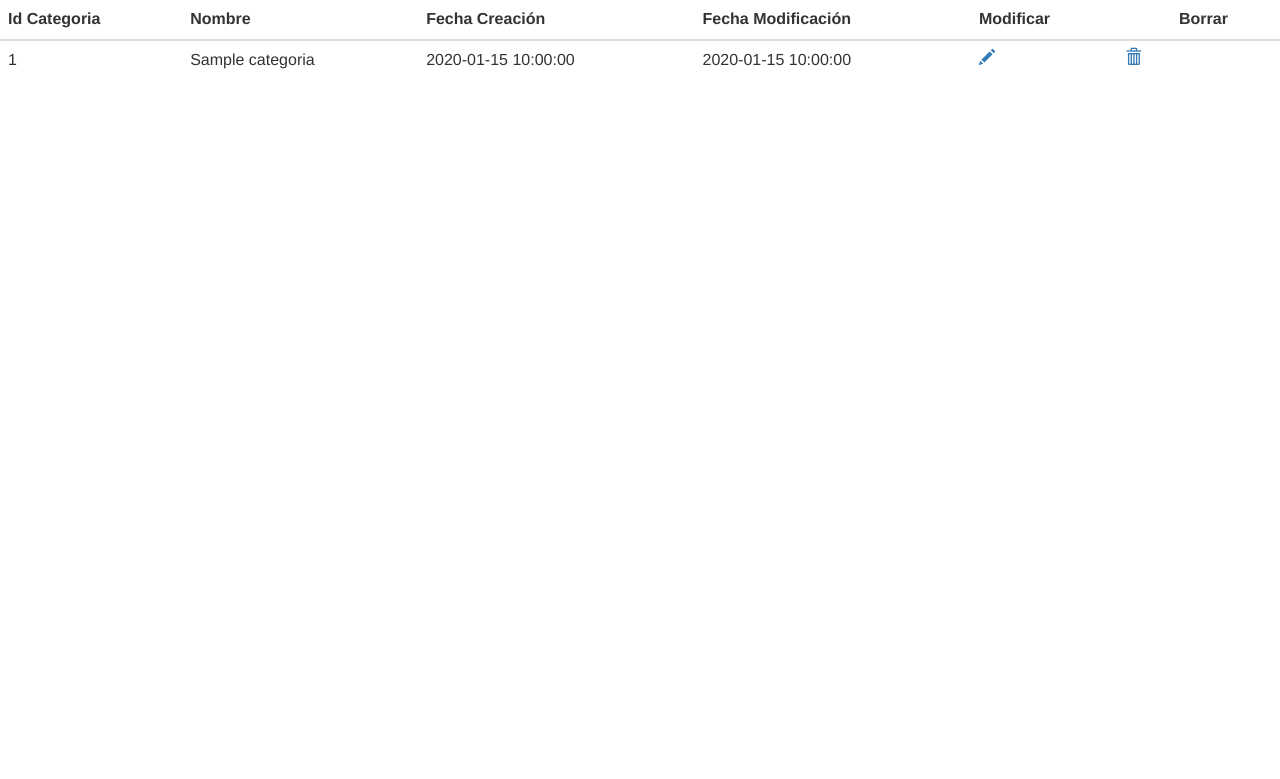
After one commit to netoFlores/prograIV, a PHP site: page /categoriaV.php in a window 1280 px wide. The commit adds this page. Shown: the top 779 px of the page. Run offline with PHP 8.4, Linux system fonts and the light colour scheme; tables that the repository leaves empty hold one stand-in row (values such as "Sample post").

Commit message:
Clase 23 de abril

```diff
--- /dev/null
+++ b/categoriaV.php
@@ -0,0 +1,45 @@
+<html>
+    <head>
+        <title>Categoria Vista</title>
+        <!-- Latest compiled and minified CSS -->
+        <link rel="stylesheet" href="https://maxcdn.bootstrapcdn.com/bootstrap/3.3.6/css/bootstrap.min.css" integrity="sha384-1q8mTJOASx8j1Au+a5WDVnPi2lkFfwwEAa8hDDdjZlpLegxhjVME1fgjWPGmkzs7" crossorigin="anonymous">
+
+        <!-- Optional theme -->
+        <link rel="stylesheet" href="https://maxcdn.bootstrapcdn.com/bootstrap/3.3.6/css/bootstrap-theme.min.css" integrity="sha384-fLW2N01lMqjakBkx3l/M9EahuwpSfeNvV63J5ezn3uZzapT0u7EYsXMjQV+0En5r" crossorigin="anonymous">
+
+        <!-- Latest compiled and minified JavaScript -->
+        <script src="https://maxcdn.bootstrapcdn.com/bootstrap/3.3.6/js/bootstrap.min.js" integrity="sha384-0mSbJDEHialfmuBBQP6A4Qrprq5OVfW37PRR3j5ELqxss1yVqOtnepnHVP9aJ7xS" crossorigin="anonymous"></script>
+    </head>
+    <body>
+        <table class="table table-responsive">
+            <thead>
+                <tr>
+                    <th>Id Categoria</th>
+                    <th>Nombre </th>
+                    <th>Fecha Creación</th>
+                    <th>Fecha Modificación</th>
+                    <th>Modificar<th>
+                    <th>Borrar</th>
+                </tr>
+            </thead>
+            <tbody>
+                <?php
+                include_once('controlador/CategoriaC.php');
+                $cat = new CategoriaC();
+                foreach ($cat->getAll() as $c) {
+                    ?>
+                    <tr>
+                        <td><?= $c->idCategoria ?></td>
+                        <td><?= $c->nombre ?></td>
+                        <td><?= $c->fecha_creacion ?></td>
+                        <td><?= $c->fecha_mod ?></td>
+                        <td><a href=""><span class="glyphicon glyphicon-pencil"><span></a></td>
+                                        <td><a href=""><span class="glyphicon glyphicon-trash"></span></a></td>
+                    </tr>
+                    <?php
+                }
+                ?>
+            </tbody>
+        </table>
+    </body>
+</html>
--- /dev/null
+++ b/controlador/CategoriaC.php
@@ -0,0 +1,11 @@
+<?php
+
+include_once( 'modelo/Conexion.php');
+include_once( 'modelo/Categoria.php');
+class CategoriaC {
+    function  getAll(){
+        $conn = new Conexion();
+        $categoria = new Categoria($conn);
+        return $categoria->findAll();
+    }
+}
--- a/modelo/Categoria.php
+++ b/modelo/Categoria.php
@@ -7,7 +7,6 @@ class Categoria {
     function __construct(Conexion $conn) {
         $this->conn = $conn;
     }
-
 
     function getIdCategoria() {
         return $this->idCategoria;
@@ -51,19 +50,68 @@ class Categoria {
 
     //Logica de Negocio
 
-    function add(){
-                 //"INSERT INTO categoria VALUES(null, '".$nombre."','descripcion', now(),null)"
+    public function add() {
+        //"INSERT INTO categoria VALUES(null, '".$nombre."','descripcion', now(),null)"
         $query = "INSERT INTO categoria VALUES(null, ?, ?, now(), null)";
-        try{
+        try {
             $query = $this->conn->prepare($query);
             $query->bindParam(1, $this->nombre, PDO::PARAM_STR);
             $query->bindParam(2, $this->descripcion, PDO::PARAM_STR);
             $query->execute();
             $this->conn->close();
         } catch (PDOException $ex) {
-            echo $ex.getMessage();
+            echo $ex . getMessage();
         }
     }
-    //Tarea agregar los metodos de modificar y eliminar.
+
+    public function update() {
+        try {
+            $query = "UPDATE categoria SET nombre=?, descripcion=? WHERE idCategoria =?";
+            $execute = $this->conn->prepare($query);
+            $execute->bindParam(1, $this->nombre, PDO::PARAM_STR);
+            $execute->bindParam(2, $this->descripcion, PDO::PARAM_STR);
+            $execute->bindParam(3, $this->idCategoria, PDO::PARAM_INT);
+            $execute->execute();
+
+        } catch (PDOException $ex) {
+            echo $ex->getMessage();
+        }
+    }
+
+    public function delete() {
+        try {
+            $query = "DELETE FROM categoria WHERE idCategoria=?";
+            $execute = $this->conn->prepare($query);
+            $execute->bindParam(1, $this->idCategoria, PDO::PARAM_INT);
+            $execute->execute();
+        } catch (PDOException $ex) {
+            echo $ex->getMessage();
+        }
+    }
+
+
+    public function  findAll(){
+        try {
+            $query = "SELECT * FROM categoria";
+            $execute = $this->conn->prepare($query);
+            $execute->execute();
+            return $execute->fetchAll(PDO::FETCH_OBJ);
+        } catch (PDOException $ex) {
+           echo $ex->getMessage();
+        }
+    }
+
+    public function findById(){
+         try {
+            $query = "SELECT * FROM categoria WHERE idCategoria = ?";
+            $execute = $this->conn->prepare($query);
+            $execute->bindParam($execute, $query);
+            $execute->execute(1, $this->idCategoria, PDO::PARAM_INT);
+            return $execute->fetchAll(PDO::FETCH_OBJ);
+        } catch (PDOException $ex) {
+           echo $ex->getMessage();
+        }
+    }
+
 
 }
--- a/modelo/Conexion.php
+++ b/modelo/Conexion.php
@@ -3,10 +3,10 @@
 class Conexion extends PDO {
     private $conn = null;
     private $server = "localhost";
-    private $db = "c9";
-    private $port = 3306;
+    private $db = "tienda";
+    private $port = 3307;
     private $user = "root";
-    private $passwd = "";
+    private $passwd = "usbw";
 
     function __construct() {
         try {
```
